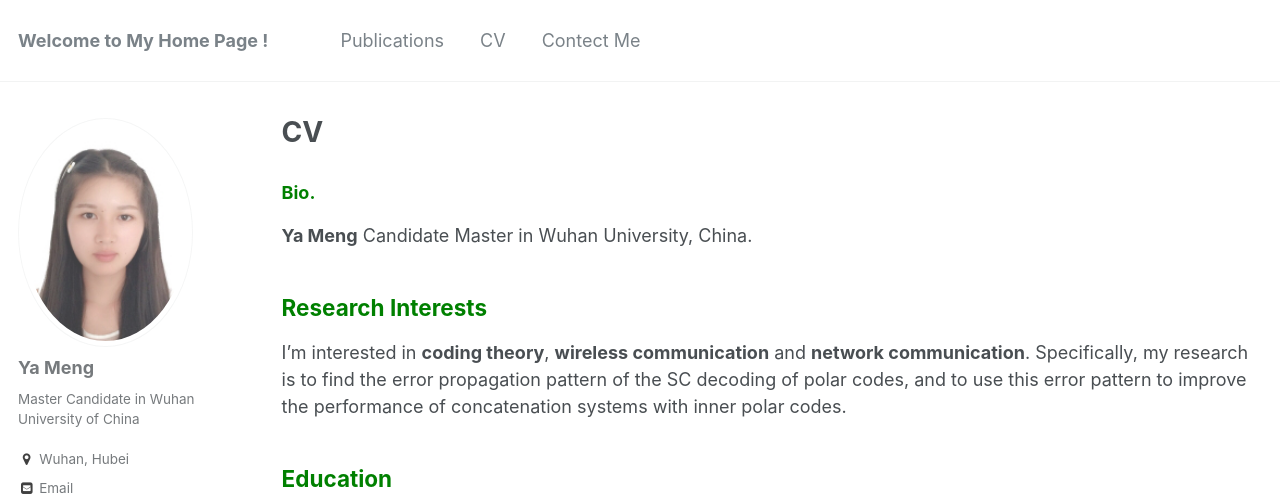
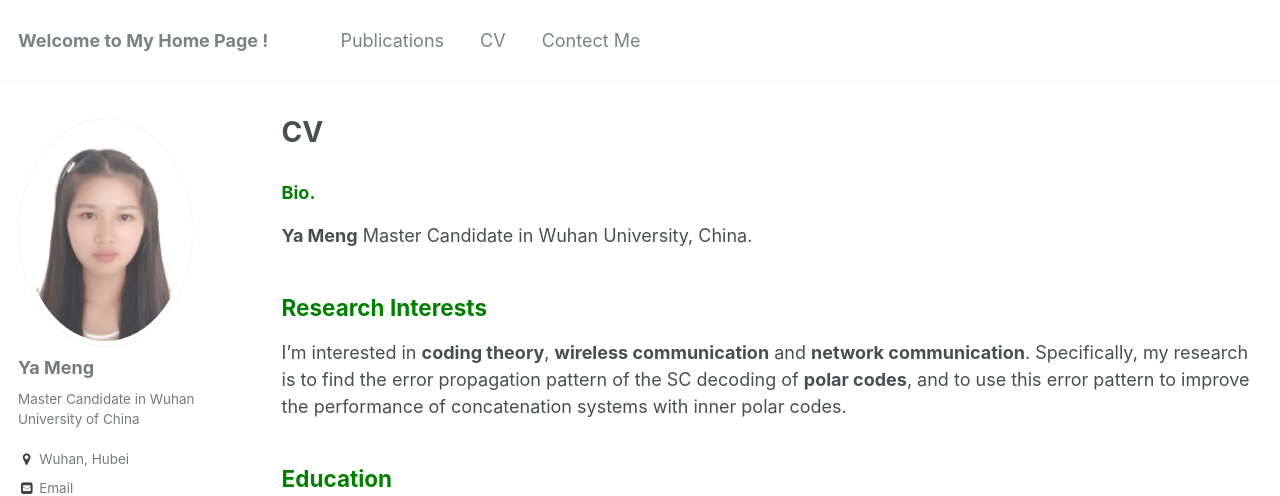
Before and after one commit to mengMia/yameng-ahu.github.io, a Jekyll site: the page built from _pages/cv.md, in a window 1280 px wide and 900 px high. Shown: the top 496 px of the window. Built offline with Jekyll 4.4.1, drawn with Linux system fonts in a browser that asks for light colours.

Commit message:
Update cv.md

```diff
--- a/_pages/cv.md
+++ b/_pages/cv.md
@@ -8,10 +8,10 @@ redirect_from:
 ---
 
 ### <span style="color: green"> Bio. </span>
-**Ya Meng** Candidate Master in Wuhan University, China.
+**Ya Meng** Master Candidate in Wuhan University, China.
 
 ## <span style="color: green"> Research Interests </span>
-I'm interested in **coding theory**, **wireless communication** and **network communication**. Specifically, my research is to find the error propagation pattern of the SC decoding of polar codes, and to use this error pattern to improve the performance of concatenation systems with inner polar codes.
+I'm interested in **coding theory**, **wireless communication** and **network communication**. Specifically, my research is to find the error propagation pattern of the SC decoding of **polar codes**, and to use this error pattern to improve the performance of concatenation systems with inner polar codes.
 
 ## <span style="color: green"> Education </span>
 * **Sep 2017 - now:** **Master Candidate** in Wuhan University (WHU), Wuhan, China
```
